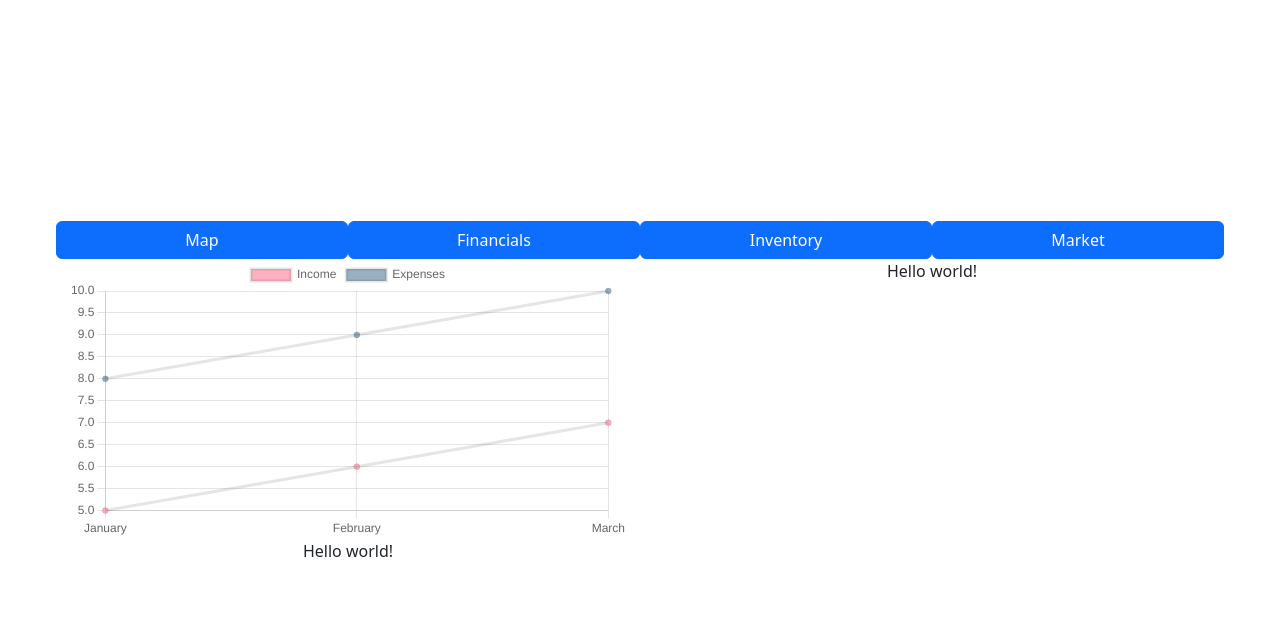
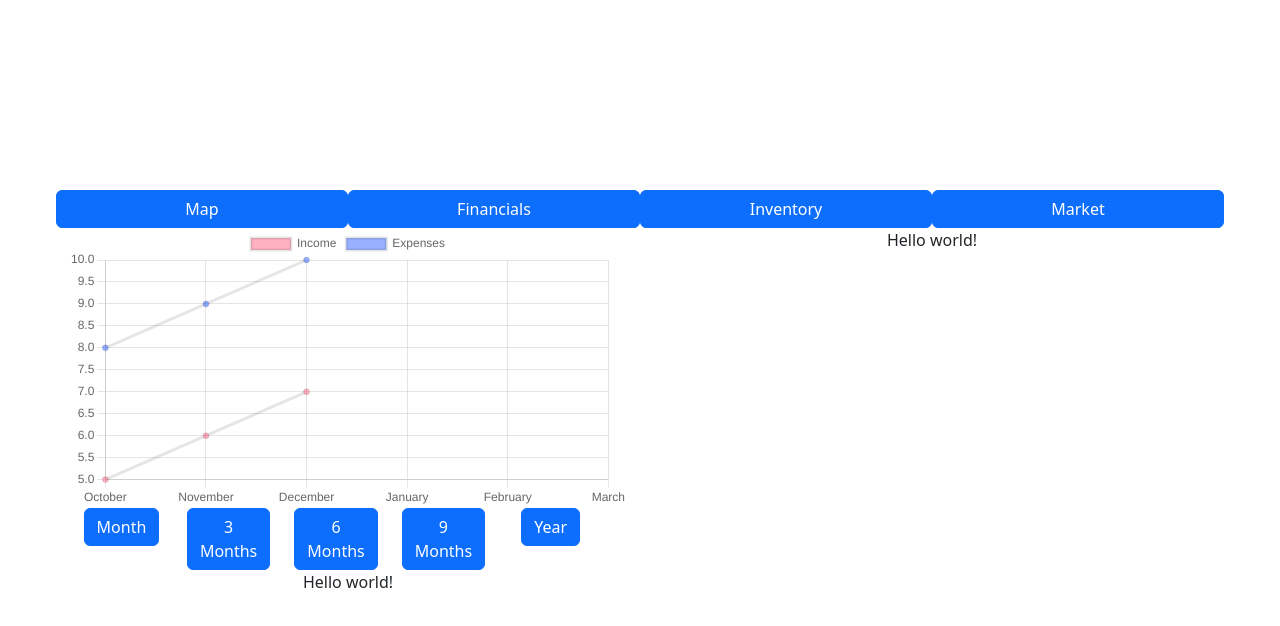
Before and after one commit to Harryonismyname/Ledger, a React (Vite) app in the folder ledger.client/: page / in a window 1280 px wide. Both pictures are taken after a click on the button "Financials". Shown: the top 626 px of the page. Built offline with nearby package versions, Linux system fonts and the light colour scheme.

Commit message:
Added context to Financials screen and modifyable data

```diff
--- a/ledger.client/src/FinancialScreenComponents/ProfitGraph.tsx
+++ b/ledger.client/src/FinancialScreenComponents/ProfitGraph.tsx
@@ -7,11 +7,49 @@ import {
     Legend,
 }  from 'chart.js';
 import { Line } from 'react-chartjs-2';
+import {useTimeframeContext, TimeRange} from './TimeframeContext.tsx'
 
 ChartJS.register(CategoryScale, LinearScale, PointElement, LineElement, Legend);
 
-export const data = {
-    labels: ["January", "February", "March"],
+function ProfitGraph() {
+
+    /*
+        How to consolidate arrays:
+        - Request All Transactions within Specified Period (e.g. Month, 3 Months, 6 Months, Year, YTD)
+        - Sort Transactions by balance value (0 > value == Income)
+        - Assign Values
+
+        Data Format:
+        Dates: string[]
+        IncomeData: double[]
+        ExpenseData: double[]
+    */
+
+    const timeframeContext = useTimeframeContext();
+
+    const dates: string[] = (() => {
+        switch (timeframeContext.value) {
+            case TimeRange.CurrentMonth:
+                return ["February", "March"];
+            case TimeRange.ThreeMonths:
+                return ["January", "February", "March"];
+            case TimeRange.SixMonths:
+                return ["October", "November", "December", "January", "February", "March"];
+            case TimeRange.NineMonths:
+                return ["June", "July", "August", "September", "October", "November", "December", "January", "February", "March"];
+            case TimeRange.Year:
+                return ["March", "April", "May", "June", "July", "August", "September", "October", "November", "December", "January", "February", "March"];
+            default:
+                return ["January, February, March"];
+        }
+    }
+    )()
+
+    // V Add DB Request Here V
+
+    const data =
+    {
+    labels: dates,
         datasets: [
             {
                 label: "Income",
@@ -21,16 +59,12 @@ export const data = {
             {
                 label: "Expenses",
                 data: [8, 9, 10],
-                backgroundColor: "rgba(50, 99, 132, 0.5)"
+                backgroundColor: "rgba(50, 99, 255, 0.5)"
             }
         ],
 
-}
-
-function ProfitGraph() {
-  return (
-      <Line data={data}/>
-  );
+    }
+  return ( <Line data={data}/> );
 }
 
 export default ProfitGraph;
--- /dev/null
+++ b/ledger.client/src/FinancialScreenComponents/TimeframeContext.tsx
@@ -0,0 +1,40 @@
+import React, { ReactNode } from 'react'
+import { createContext, useContext, useState } from 'react';
+
+
+export enum TimeRange
+{
+    CurrentMonth,
+    ThreeMonths,
+    SixMonths,
+    NineMonths,
+    Year,
+}
+
+type Timeframe = {
+    value: TimeRange;
+    updateValue: (newValue: TimeRange) => void;
+}
+
+const timeframeContext = createContext<Timeframe | undefined>(undefined);
+
+
+export const TimeframeContextProvider: React.FC<{ children: ReactNode }> = ({ children }) => {
+    const [value, setValue] = useState<TimeRange>(TimeRange.SixMonths);
+    const updateValue = (newScreen: TimeRange) => {
+        setValue(newScreen);
+    }
+    return (
+        <timeframeContext.Provider value={{ value, updateValue }}>
+            {children}
+        </timeframeContext.Provider>
+    );
+};
+
+export const useTimeframeContext = () => {
+    const context = useContext(timeframeContext);
+    if (context === undefined) {
+        throw new Error('useTimeframeContext must be used inside TimerframeContextProvider!')
+    }
+    return context;
+}
--- /dev/null
+++ b/ledger.client/src/FinancialScreenComponents/TimeframePicker.tsx
@@ -0,0 +1,38 @@
+import { Row, Col, Container, Button } from "react-bootstrap";
+import { TimeRange, useTimeframeContext } from './TimeframeContext.tsx'
+
+function TimeframePicker() {
+    const timeframeContext = useTimeframeContext();
+    const currentMonth = () => timeframeContext.updateValue(TimeRange.CurrentMonth);
+    const threeMonths = () => timeframeContext.updateValue(TimeRange.ThreeMonths);
+    const sixMonths = () => timeframeContext.updateValue(TimeRange.SixMonths);
+    const nineMonths = () => timeframeContext.updateValue(TimeRange.NineMonths);
+    const year = () => timeframeContext.updateValue(TimeRange.Year);
+
+
+    const content =
+        (
+            <Container fluid as={Row}>
+                <Col>
+                    <Button onClick={currentMonth}>Month</Button>
+                </Col>
+                <Col>
+                    <Button onClick={threeMonths}>3 Months</Button>
+                </Col>
+                <Col>
+                    <Button onClick={sixMonths}>6 Months</Button>
+                </Col>
+                <Col>
+                    <Button onClick={nineMonths}>9 Months</Button>
+                </Col>
+                <Col>
+                    <Button onClick={year}>Year</Button>
+                </Col>
+            </Container >
+        );
+
+
+    return ( content );
+}
+
+export default TimeframePicker;
--- a/ledger.client/src/FinancialsScreen.tsx
+++ b/ledger.client/src/FinancialsScreen.tsx
@@ -2,18 +2,23 @@ import { Row, Col } from "react-bootstrap";
 import ProfitGraph from './FinancialScreenComponents/ProfitGraph.tsx';
 import TransactionHistory from './FinancialScreenComponents/TransactionHistory.tsx';
 import ProductFlowReport from './FinancialScreenComponents/ProductFlowReport.tsx';
+import TimeframePicker from "./FinancialScreenComponents/TimeframePicker.tsx";
+import { TimeframeContextProvider } from "./FinancialScreenComponents/TimeframeContext.tsx";
 
 function FinancialsScreen() {
-  return (
+    return (
+      <TimeframeContextProvider>
         <Row>
           <Col className="container-fluid">
             <ProfitGraph />
+            <TimeframePicker/>
             <TransactionHistory/>
           </Col>
           <Col className="container-fluid">
             <ProductFlowReport/>
           </Col>
         </Row>
+      </TimeframeContextProvider>
   );
 }
 
```
